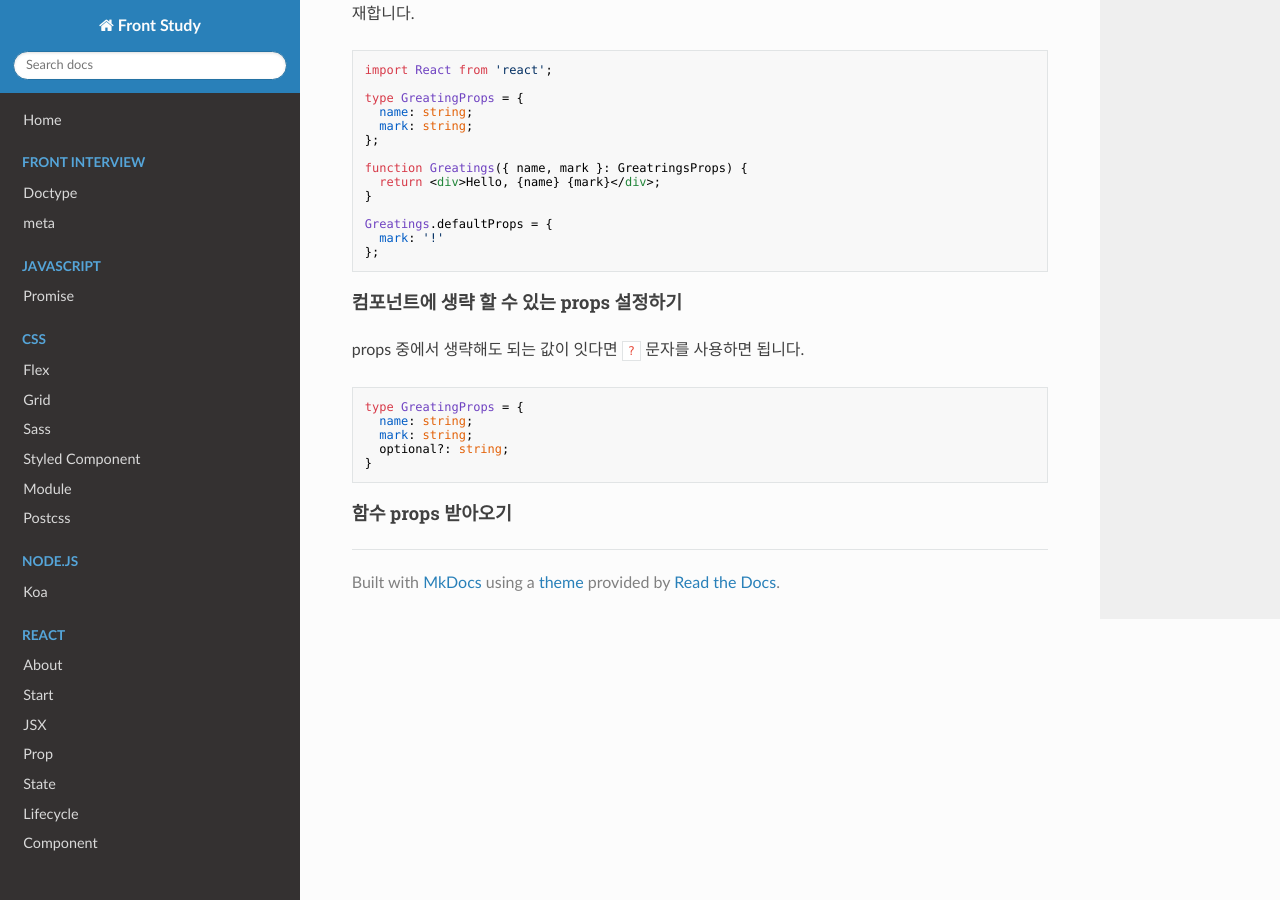
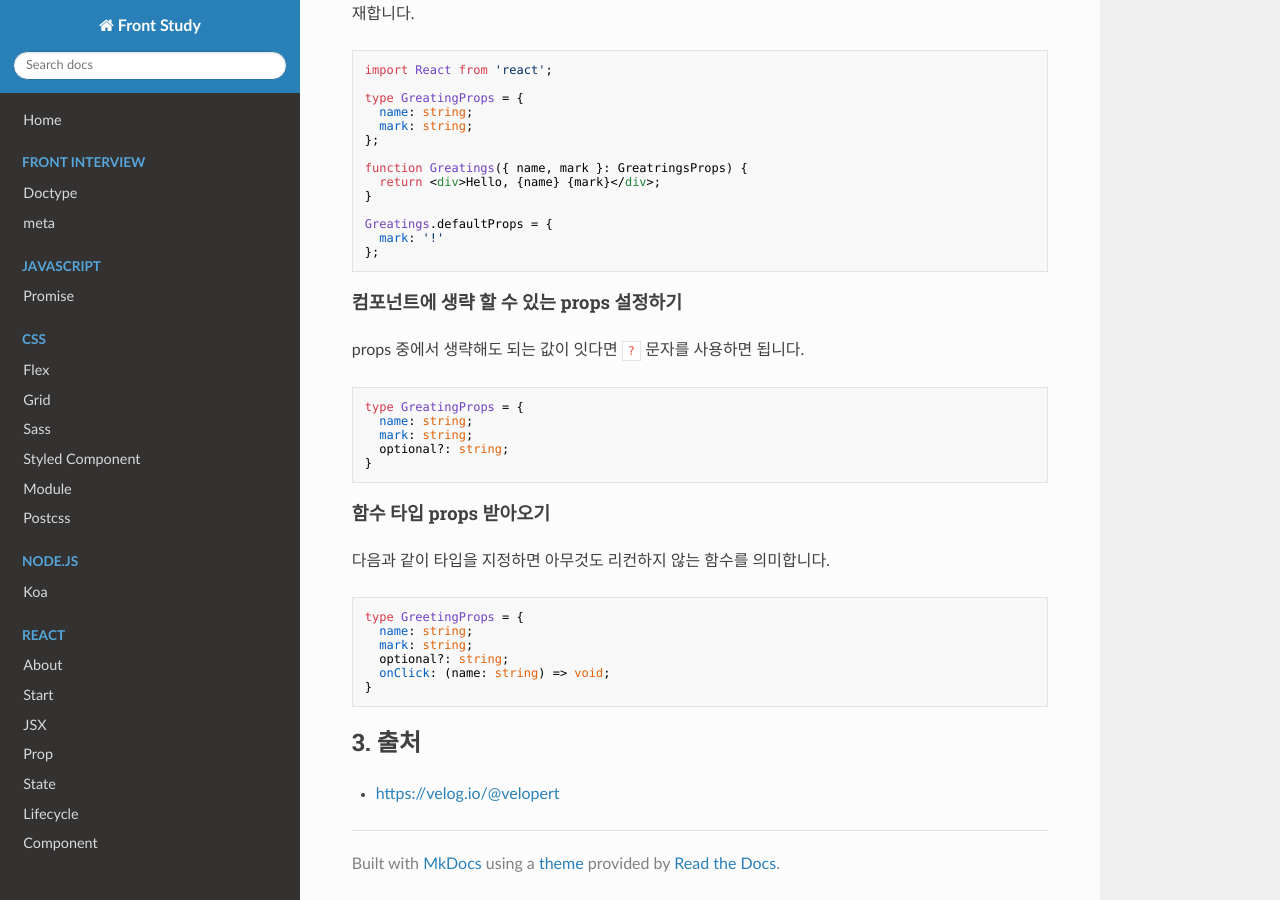
Before and after one commit to hangem422/study, an MkDocs documentation site: the page built from docs/react_typescript/react.md, in a window 1280 px wide and 900 px high, scrolled down 1217 px. Built offline with MkDocs 1.6.1, drawn with Linux system fonts in a browser that asks for light colours; nearby versions of some CDN libraries; old or Windows-style settings are respelled for this version of MkDocs.

Commit message:
Before backup

````diff
--- a/docs/react_typescript/react.md
+++ b/docs/react_typescript/react.md
@@ -75,4 +75,19 @@ type GreatingProps = {
 }
 ```
 
-#### 함수 props 받아오기
+#### 함수 타입 props 받아오기
+
+다음과 같이 타입을 지정하면 아무것도 리컨하지 않는 함수를 의미합니다.
+
+```TSX
+type GreetingProps = {
+  name: string;
+  mark: string;
+  optional?: string;
+  onClick: (name: string) => void;
+}
+```
+
+## 3. 출처
+
+- [https://velog.io/@velopert](https://velog.io/@velopert/create-typescript-react-component)
````
Also changed, not shown: docs/nodeJS/helmet.md (+7 -0 lines), docs/react_typescript/hooks.md (added, +126 -0 lines), docs/react_typescript/start.md (+4 -0 lines).
